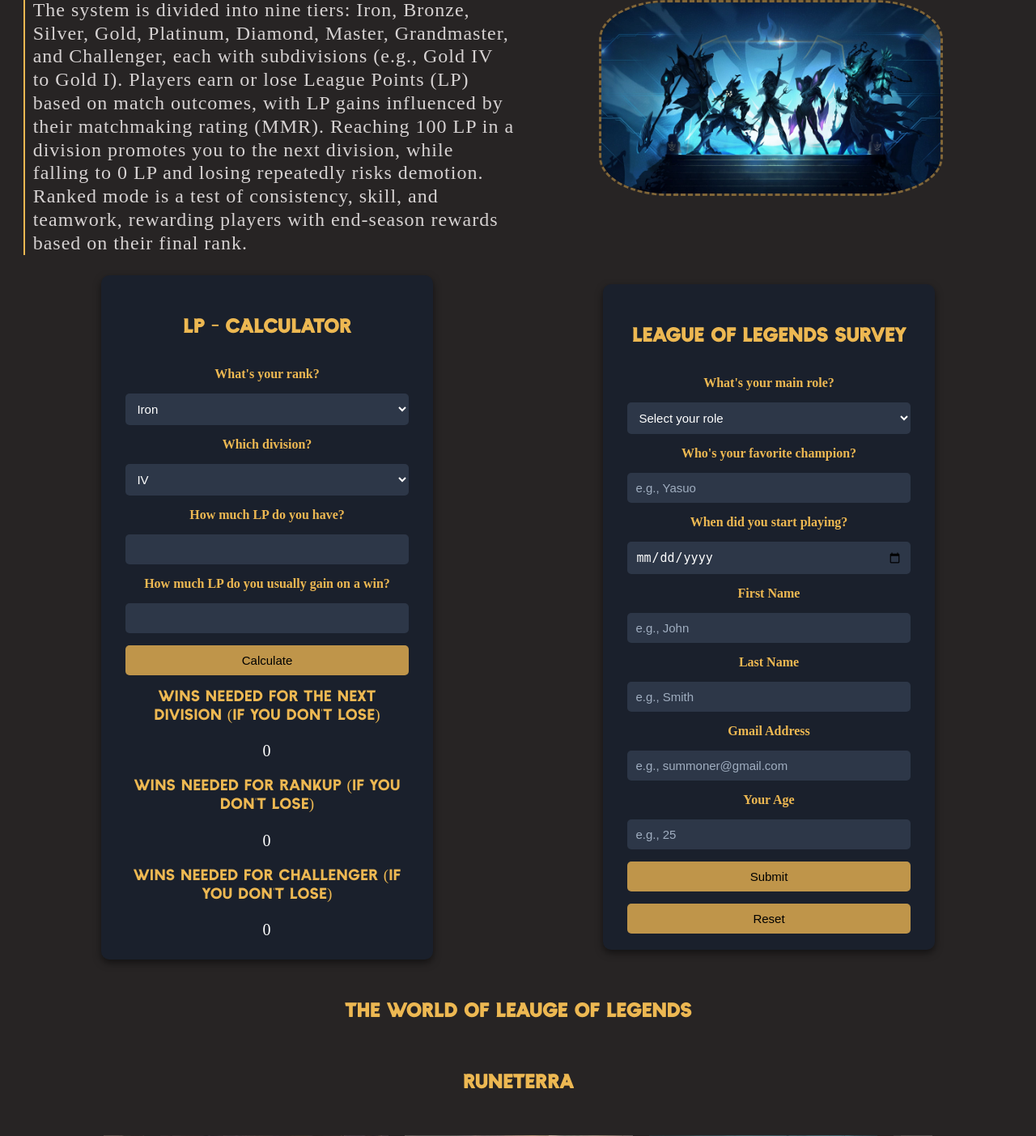
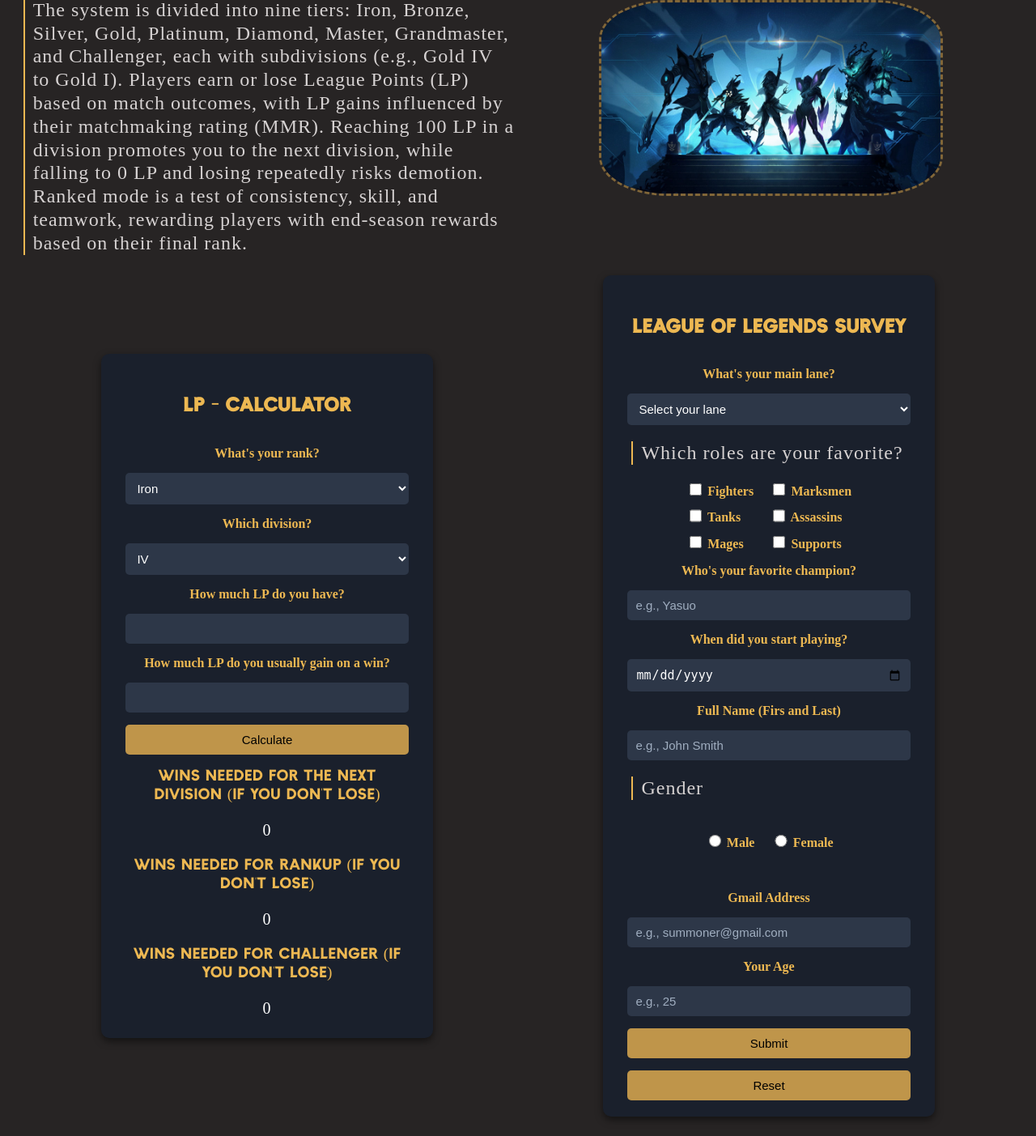
Before and after one commit to Proszcorv/webfejlesztes, a PHP site: page / in a window 1280 px wide. Shown: the part 4946-6349 px from the top of the page at 81% size. Run offline with PHP 8.4, Linux system fonts and the light colour scheme.

Commit message:
form updates

```diff
--- a/index.html
+++ b/index.html
@@ -142,9 +142,9 @@
             <form action="https://rf.uni-corvinus.hu/webfejlesztes/receive.php" method="post">
                 <h2>League of Legends Survey</h2>
 
-                <label for="role">What's your main role?</label>
-                <select id="role" name="role" required>
-                    <option value="">Select your role</option>
+                <label for="lane">What's your main lane?</label>
+                <select id="lane" name="lane" required>
+                    <option value="">Select your lane</option>
                     <option value="top">Top Lane</option>
                     <option value="jungle">Jungle</option>
                     <option value="mid">Mid Lane</option>
@@ -152,17 +152,70 @@
                     <option value="support">Support</option>
                 </select>
 
+                <p>Which roles are your favorite?</p>
+                <div class="checkbox-main">
+                    <div class="checkbox-group">
+                        <div>
+                            <label>
+                                <input type="checkbox" name="role" value="fighters">
+                                Fighters
+                            </label>
+                        </div>
+                        <div>
+                            <label>
+                                <input type="checkbox" name="role" value="tanks">
+                                Tanks
+                            </label>
+                        </div>
+                        <div>
+                            <label>
+                                <input type="checkbox" name="role" value="mages">
+                                Mages
+                            </label>
+                        </div>
+                    </div>
+                    <div class="checkbox-group">
+                        <div>
+                            <label>
+                                <input type="checkbox" name="role" value="marksmen">
+                                Marksmen
+                            </label>
+                        </div>
+                        <div>
+                            <label>
+                                <input type="checkbox" name="role" value="assassins">
+                                Assassins
+                            </label>
+                        </div>
+                        <div>
+                            <label>
+                                <input type="checkbox" name="role" value="supports">
+                                Supports
+                            </label>
+                        </div>
+                    </div>
+                </div>
+
                 <label for="champion">Who's your favorite champion?</label>
                 <input type="text" id="champion" name="champion" placeholder="e.g., Yasuo" required>
 
                 <label for="start-date">When did you start playing?</label>
                 <input type="date" id="start-date" name="start-date" required>
 
-                <label for="first-name">First Name</label>
-                <input type="text" id="first-name" name="first-name" placeholder="e.g., John" required>
+                <label for="first-last-name">Full Name (Firs and Last)</label>
+                <input type="text" id="first-last-name" name="name" placeholder="e.g., John Smith" required>
 
-                <label for="last-name">Last Name</label>
-                <input type="text" id="last-name" name="last-name" placeholder="e.g., Smith" required>
+                <p>Gender</p>
+                <div class="radio-group">
+                    <div>
+                        <input type="radio" id="male" name="gender" value="M" required>
+                        <label class="radio" for="male">Male</label>
+                    </div>
+                    <div>
+                        <input type="radio" id="female" name="gender" value="F" required>
+                        <label class="radio" for="female">Female</label>
+                    </div>
+                </div>
 
                 <label for="email">Gmail Address</label>
                 <input type="email" id="email" name="email" placeholder="e.g., summoner@gmail.com" required>
--- a/style.css
+++ b/style.css
@@ -441,6 +441,41 @@
     background: #EDB852;
 }
 
+.radio-group {
+    display: flex;
+    flex-direction: row;
+    gap: 20px;
+    margin-bottom: 15px;
+    align-items: center;
+    justify-content: center;
+    padding: 20px;
+}
+
+.checkbox-main {
+    display: flex;
+    gap: 20px;
+    justify-content: center;
+}
+
+.checkbox-group {
+    display: flex;
+    flex-direction: column;
+    gap: 10px;
+}
+
+.checkbox-group div {
+    display: flex;
+    align-items: center;
+    gap: 5px;
+}
+
+input[type="checkbox"],
+input[type="radio"] {
+    accent-color: #edb752c7;
+    width: 1.02em;
+    height: 1.02em;
+}
+
 form .results {
     border: none;
     font-size: 20px;
```
